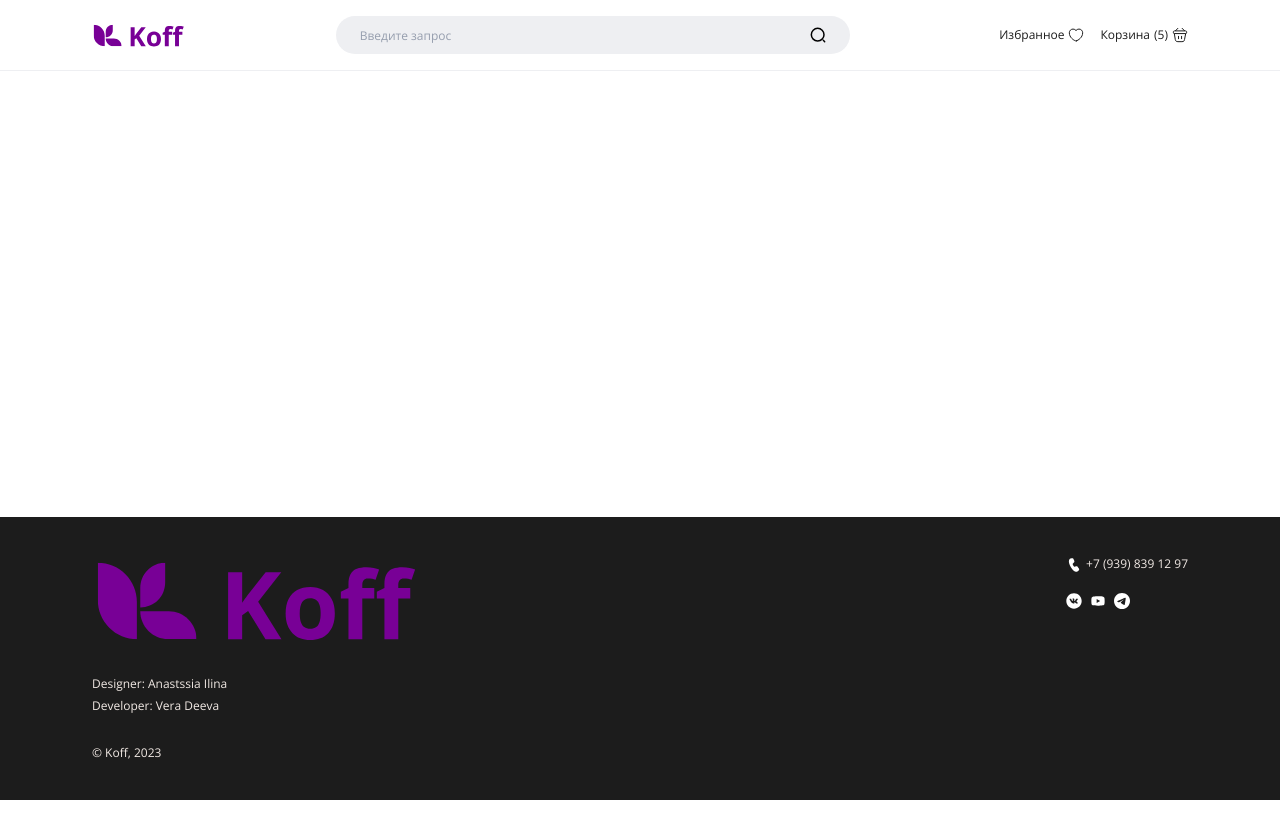
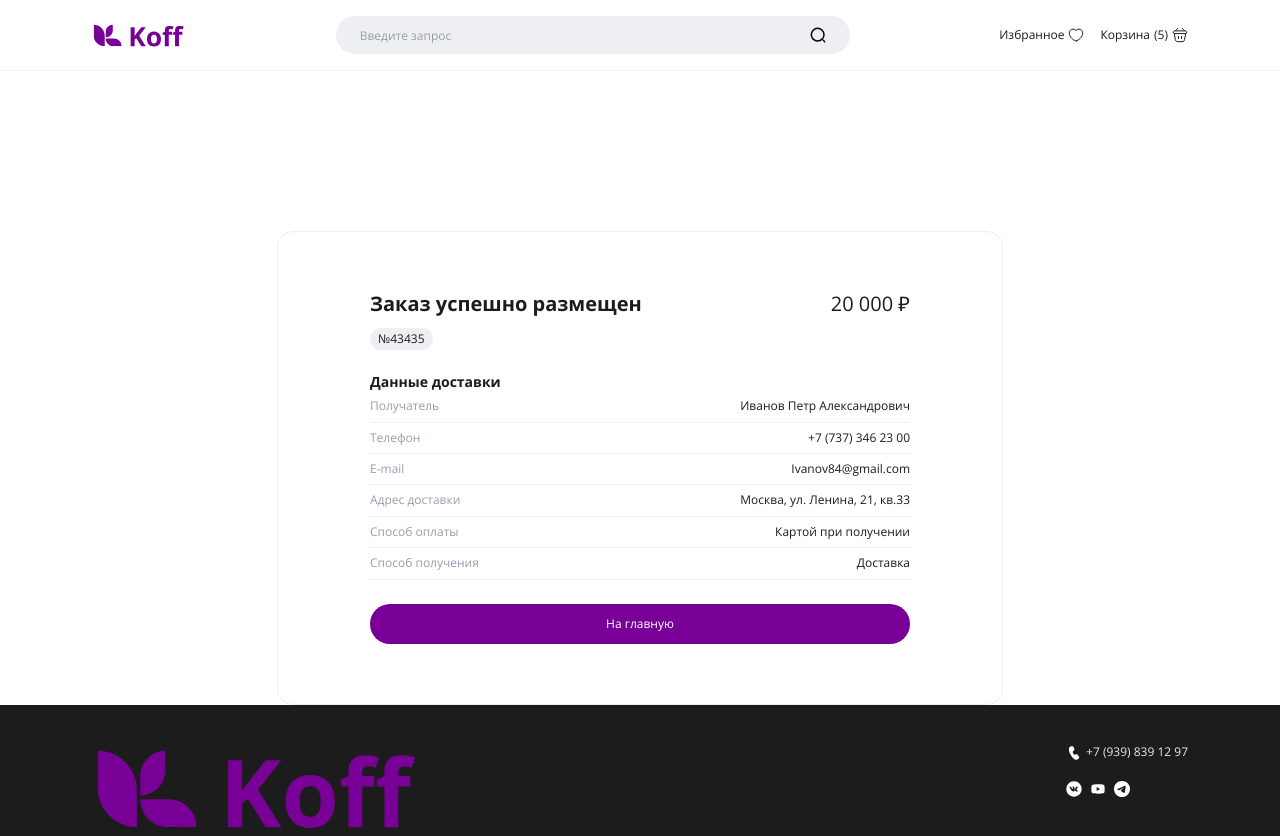
Before and after one commit to vera0708/Koff-furniture_store, a website built with Vite: page index.html in a window 1280 px wide. Shown: the top 836 px of the page. Before the commit the page ends 800 px from the top, so only its background shows below. Built offline with nearby package versions, Linux system fonts and the light colour scheme; what navigo would draw is missing.

Commit message:
feat: make pagination, router for Header, Main, Footer and Order

```diff
--- a/main.js
+++ b/main.js
@@ -4,6 +4,7 @@ import Navigo from 'navigo';
 import { Header } from './modules/Header/Header';
 import { Footer } from './modules/Footer/Footer';
 import { Main } from './modules/Main/Main';
+import { Order } from './modules/Order/Order';
 
 const productSlider = () => {
     Promise.all([
@@ -32,11 +33,10 @@ const productSlider = () => {
     });
 };
 
-
-
 const init = () => {
     new Header().mount();
     new Main().mount();
+    new Order().mount();
     new Footer().mount();
     // const header = new Header();
     // console.log('new Header(): ', header);
--- a/modules/Header/Header.js
+++ b/modules/Header/Header.js
@@ -85,7 +85,7 @@ export class Header {
         favoriteLink.classList.add('header__link');
         favoriteLink.href = '/favorite';
         favoriteLink.innerHTML = `
-                  <span class="header__link-text">Избранное</span>
+          <span class="header__link-text">Избранное</span>
           <svg width="16" height="16" viewBox="0 0 16 16" fill="none" xmlns="http://www.w3.org/2000/svg">
             <path
               d="M8.41337 13.8733C8.18671 13.9533 7.81337 13.9533 7.58671 13.8733C5.65337 13.2133 1.33337 10.46 1.33337 5.79332C1.33337 3.73332 2.99337 2.06665 5.04004 2.06665C6.25337 2.06665 7.32671 2.65332 8.00004 3.55998C8.67337 2.65332 9.75337 2.06665 10.96 2.06665C13.0067 2.06665 14.6667 3.73332 14.6667 5.79332C14.6667 10.46 10.3467 13.2133 8.41337 13.8733Z"
@@ -107,7 +107,6 @@ export class Header {
 
         cartLink.append(linkText, countElement);
         cartLink.insertAdjacentHTML('beforeend', `
-
           <svg width="16" height="16" viewBox="0 0 16 16" fill="none" xmlns="http://www.w3.org/2000/svg">
             <path d="M5.87329 1.33325L3.45996 3.75325" stroke="#1C1C1C" stroke-miterlimit="10" stroke-linecap="round"
               stroke-linejoin="round" />
--- /dev/null
+++ b/modules/Order/Order.js
@@ -0,0 +1,100 @@
+import { addContainer } from "../addContainer";
+
+export class Order {
+    static instance = null;
+
+    constructor() {
+        if (!Order.instance) {
+            Order.instance = this;
+            this.element = document.createElement('section');
+            this.element.classList.add('order');
+            this.containerElement = addContainer(this.element);
+            this.isMounted = false;
+        }
+        return Order.instance;
+    }
+
+    mount() {
+        if (this.isMounted) {
+            return;
+        }
+
+        const title = this.getOrderTitle();
+        const info = this.getOrderInfo();
+        const returnLink = this.getReturnLink();
+
+        this.containerElement.append(title, info, returnLink);
+
+        document.body.append(this.element);
+        this.isMounted = true;
+    }
+
+    unmount() {
+        this.element.remove();
+        this.isMounted = false;
+    };
+
+    getOrderTitle() {
+        const title = document.createElement('div');
+        title.classList.add('order__title');
+        const titleText = document.createElement('h2');
+        titleText.classList.add('order__title-text');
+        titleText.textContent = 'Заказ успешно размещен';
+        const orderPrice = document.createElement('p');
+        orderPrice.classList.add('order__title-price');
+        orderPrice.textContent = '20 000 ₽';
+        title.append(titleText, orderPrice);
+        return title;
+    };
+
+    getOrderInfo() {
+        const orderLink = document.createElement('a');
+        orderLink.classList.add('order__link');
+        orderLink.href = '/order';
+        const orderNumber = document.createElement('p');
+        orderNumber.classList.add('order__title-number');
+        orderNumber.textContent = '№43435';
+        orderLink.append(orderNumber);
+
+        orderLink.insertAdjacentHTML('beforeend', `
+        <div class="order__characters">
+          <h3 class="order__characteristics-title">Данные доставки</h3>
+          <table class="order__characteristics-table order-table">
+            <tr class="order-table__row">
+              <td class="order-table__field">Получатель</td>
+              <td class="order-table__value">Иванов Петр Александрович</td>
+            </tr>
+            <tr class="order-table__row">
+              <td class="order-table__field">Телефон</td>
+              <td class="order-table__value">+7 (737) 346 23 00</td>
+            </tr>
+            <tr class="order-table__row">
+              <td class="order-table__field">E-mail</td>
+              <td class="order-table__value">Ivanov84@gmail.com</td>
+            </tr>
+            <tr class="order-table__row">
+              <td class="order-table__field">Адрес доставки</td>
+              <td class="order-table__value">Москва, ул. Ленина, 21, кв.33</td>
+            </tr>
+            <tr class="order-table__row">
+              <td class="order-table__field">Способ оплаты</td>
+              <td class="order-table__value">Картой при получении</td>
+            </tr>
+            <tr class="order-table__row">
+              <td class="order-table__field">Способ получения</td>
+              <td class="order-table__value">Доставка</td>
+            </tr>
+          </table>
+        </div>
+        `);
+        return orderLink;
+    };
+
+    getReturnLink() {
+        const returnLink = document.createElement('a');
+        returnLink.classList.add('order__btn');
+        returnLink.href = '/';
+        returnLink.textContent = 'На главную';
+        return returnLink;
+    };
+};
--- a/styles/order.scss
+++ b/styles/order.scss
@@ -8,18 +8,18 @@
     border: 1px solid #EEEFF2;
 
     @media (min-width: 580px) {
+        min-width: 510px;
         margin-top: 60px;
-        max-width: 710px;
         padding-top: 60px;
         padding-bottom: 60px;
-        // border: 1px solid #EEEFF2;
     }
 
     @media (min-width: 820px) {
-        max-width: 726px;
+        min-width: 710px;
     }
 
     @media (min-width: 1120px) {
+        min-width: 726px;
         max-width: 832px;
     }
 
@@ -75,12 +75,14 @@
     }
 
     &__btn {
+        display: block;
         width: 100%;
         padding: 12px 24px;
         color: #fff;
         border: 1px solid transparent;
         background-color: #780096;
         border-radius: 32px;
+        text-align: center;
 
         &:hover {
             background-color: #9200b7;
```
Also changed, not shown: index.html (+2 -1 lines).
